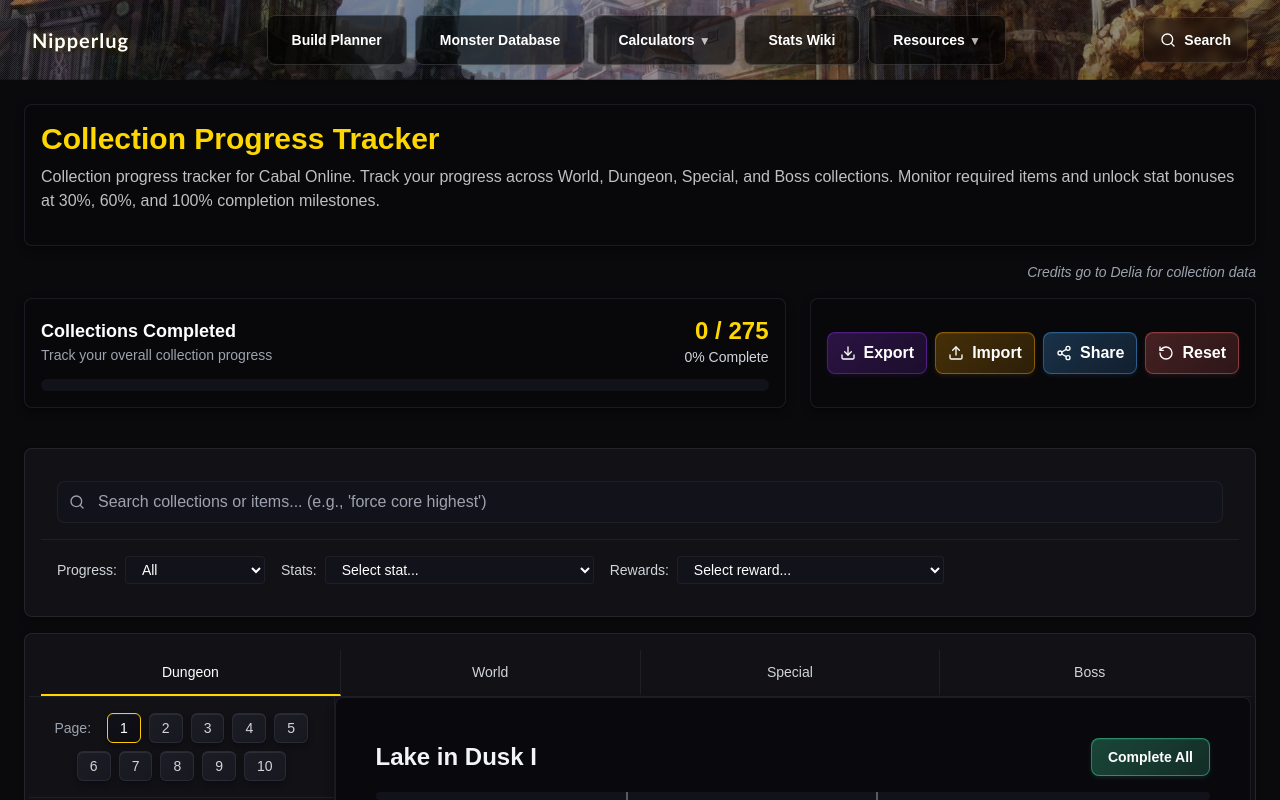
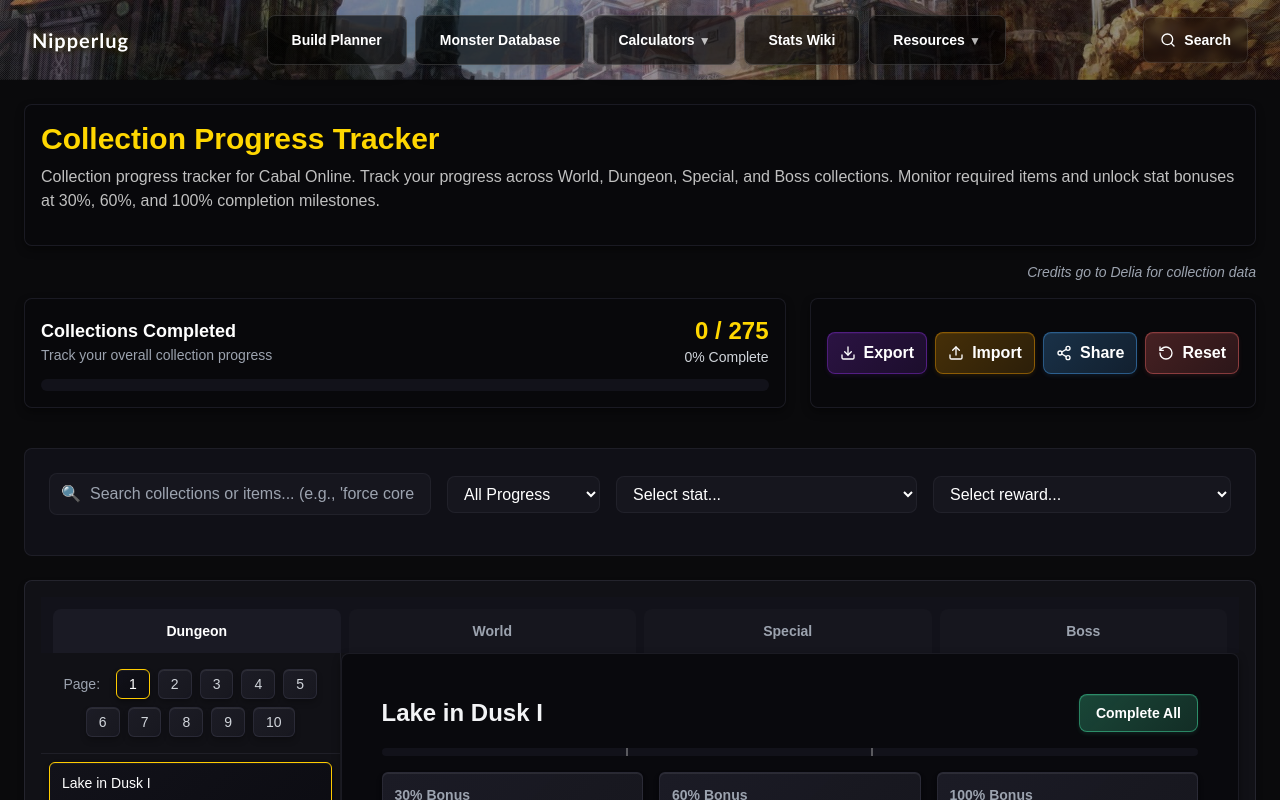
Before and after one commit to tookerjebs/nipperlug-nextjs, a Next.js app: page /collection-tracker in a window 1280 px wide. Shown: the top 800 px of the page. Built offline with nearby package versions, Linux system fonts and the light colour scheme.

Commit message:
styling for collec progress tracker

```diff
--- a/src/tools/collection-tracker/CollectionTracker.tsx
+++ b/src/tools/collection-tracker/CollectionTracker.tsx
@@ -211,7 +211,7 @@ export function CollectionTracker() {
       {/* Unified Content Container */}
       <div className="component-bg-light overflow-hidden mb-6">
         {/* Tab Navigation */}
-        <div className="flex border-b border-border-dark -m-3 mb-0 p-3 pb-0">
+        <div className="flex gap-2 bg-theme-darker p-3 pb-0">
           {tabs.map((tab) => (
             <button
               key={tab.id}
@@ -221,11 +221,10 @@ export function CollectionTracker() {
                 setActiveCollection(null); // Reset selection to trigger auto-selection
               }}
               className={cn(
-                "flex-1 px-4 py-3 text-sm font-medium transition-all duration-200",
-                "border-b-2 border-r border-border-dark last:border-r-0",
+                "flex-1 px-6 py-3 text-sm font-semibold transition-all duration-200 rounded-t-lg",
                 activeTab === tab.name
-                  ? "text-white border-b-game-gold"
-                  : "text-gray-300 hover:text-white border-b-transparent hover:border-b-border-light"
+                  ? "text-white bg-theme-light"
+                  : "text-gray-400 bg-theme-dark hover:text-white hover:bg-theme-light/50"
               )}
             >
               {tab.name}
@@ -234,7 +233,7 @@ export function CollectionTracker() {
         </div>
 
         {/* Main Content Area */}
-        <div className="grid grid-cols-1 lg:grid-cols-4 min-h-[600px] -m-3 mt-0">
+        <div className="grid grid-cols-1 lg:grid-cols-4 min-h-[600px]">
 
           {/* Collections Sidebar */}
           <div className="lg:col-span-1 border-r border-border-dark">
--- a/src/tools/collection-tracker/components/CollectionFilters.tsx
+++ b/src/tools/collection-tracker/components/CollectionFilters.tsx
@@ -2,7 +2,7 @@
 
 import React, { useState, useMemo } from 'react';
 import { cn } from '@/tools/build-planner/lib/utils';
-import { Search, X, ChevronDown } from 'lucide-react';
+import { X, ChevronDown } from 'lucide-react';
 import type { FilterOptions } from '../types';
 
 interface CollectionFiltersProps {
@@ -58,41 +58,34 @@ export function CollectionFilters({ onFiltersChange, availableStats, availableRe
   };
 
   return (
-    <div className="component-bg-light mb-6">
+    <div className="bg-component-card border border-border-dark rounded-lg p-6 mb-6">
+      <div className="flex flex-wrap gap-4 items-center mb-4">
         {/* Search Bar */}
-      <div className="p-4 border-b border-border-dark">
+        <div className="flex-1 min-w-64">
           <div className="relative">
-          <Search className="absolute left-3 top-1/2 transform -translate-y-1/2 w-4 h-4 text-gray-400" />
+            <span className="absolute left-3 top-1/2 transform -translate-y-1/2 text-gray-400">🔍</span>
             <input
               type="text"
               placeholder="Search collections or items... (e.g., 'force core highest')"
               value={filters.searchTerm}
               onChange={(e) => updateFilters({ searchTerm: e.target.value })}
-            className="w-full pl-10 pr-4 py-2 bg-theme-darker border border-border-dark rounded-lg text-white placeholder-gray-400 focus:border-game-gold focus:outline-none transition-colors"
+              className="w-full pl-10 pr-4 py-2 bg-theme-dark border border-border-dark rounded-lg text-white placeholder-gray-400 focus:border-game-gold focus:outline-none transition-colors"
             />
           </div>
         </div>
 
-      {/* Compact Filter Row */}
-      <div className="p-4 space-y-4">
-        <div className="flex flex-wrap items-center gap-4">
         {/* Progress Filter */}
-          <div className="flex items-center gap-2">
-            <label className="text-gray-300 text-sm font-medium">Progress:</label>
         <select
           value={filters.progressFilter}
           onChange={(e) => updateFilters({ progressFilter: e.target.value as any })}
-              className="bg-theme-darker border border-border-dark rounded px-3 py-1 text-white text-sm focus:border-game-gold focus:outline-none min-w-[140px] dark-scrollbar"
+          className="bg-theme-dark border border-border-dark rounded-lg px-3 py-2 text-white focus:border-game-gold focus:outline-none min-w-[140px]"
         >
-              <option value="all">All</option>
+          <option value="all">All Progress</option>
           <option value="completed">Completed</option>
           <option value="not-completed">Not Completed</option>
         </select>
-          </div>
 
         {/* Stats Dropdown */}
-          <div className="flex items-center gap-2">
-            <label className="text-gray-300 text-sm font-medium">Stats:</label>
         <select
           value=""
           onChange={(e) => {
@@ -101,7 +94,7 @@ export function CollectionFilters({ onFiltersChange, availableStats, availableRe
               e.target.value = ''; // Reset dropdown
             }
           }}
-              className="bg-theme-darker border border-border-dark rounded px-3 py-1 text-white text-sm focus:border-game-gold focus:outline-none min-w-[140px] dark-scrollbar"
+          className="bg-theme-dark border border-border-dark rounded-lg px-3 py-2 text-white focus:border-game-gold focus:outline-none min-w-[140px]"
         >
           <option value="">Select stat...</option>
           {availableStats.map((stat) => (
@@ -110,11 +103,8 @@ export function CollectionFilters({ onFiltersChange, availableStats, availableRe
             </option>
           ))}
         </select>
-          </div>
 
         {/* Rewards Dropdown */}
-          <div className="flex items-center gap-2">
-            <label className="text-gray-300 text-sm font-medium">Rewards:</label>
         <select
           value=""
           onChange={(e) => {
@@ -123,7 +113,7 @@ export function CollectionFilters({ onFiltersChange, availableStats, availableRe
               e.target.value = ''; // Reset dropdown
             }
           }}
-              className="bg-theme-darker border border-border-dark rounded px-3 py-1 text-white text-sm focus:border-game-gold focus:outline-none min-w-[140px] dark-scrollbar"
+          className="bg-theme-dark border border-border-dark rounded-lg px-3 py-2 text-white focus:border-game-gold focus:outline-none min-w-[140px]"
         >
           <option value="">Select reward...</option>
           {availableRewards.slice(0, 15).map((reward) => (
@@ -132,13 +122,12 @@ export function CollectionFilters({ onFiltersChange, availableStats, availableRe
             </option>
           ))}
         </select>
-          </div>
 
         {/* Clear Filters */}
         {hasActiveFilters && (
           <button
             onClick={clearAllFilters}
-              className="flex items-center gap-1 px-3 py-1 text-xs text-gray-400 hover:text-white transition-colors border border-border-dark rounded hover:border-border-light"
+            className="flex items-center gap-1 px-3 py-2 text-sm text-gray-400 hover:text-white transition-colors border border-border-dark rounded-lg hover:border-border-light"
           >
             <X className="w-3 h-3" />
             Clear All
@@ -180,6 +169,5 @@ export function CollectionFilters({ onFiltersChange, availableStats, availableRe
         </div>
       )}
     </div>
-    </div>
   );
 }
```
Lines whose indentation alone changed are shown as unchanged.
